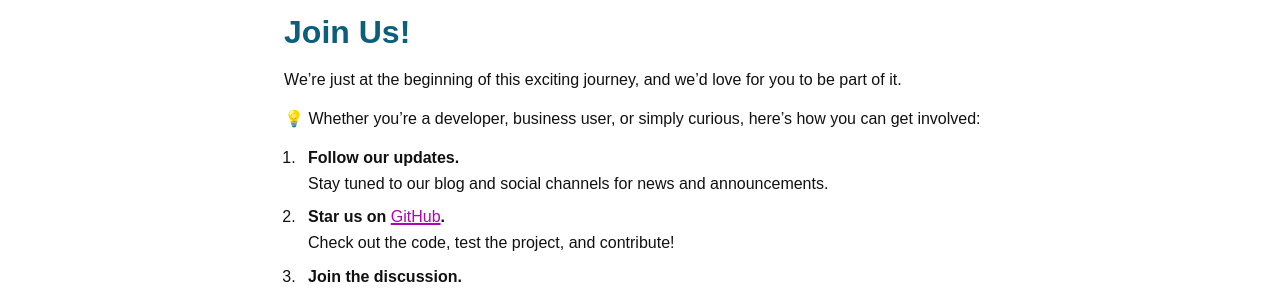
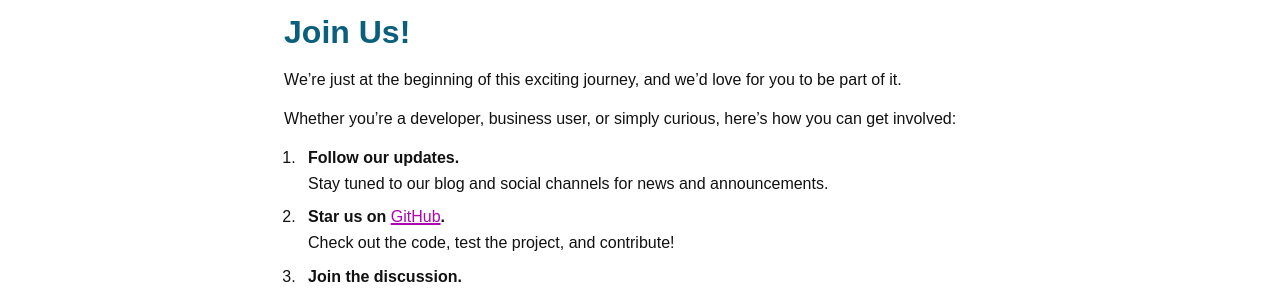
Before and after one commit to operaton/operaton.org, a Jekyll site: the page built from _posts/2024-12-10-hello-world-from-the-operaton-project.md, in a window 1280 px wide. Shown: the part 1248-1541 px from the top of the page. Built offline with Jekyll 4.4.1, drawn with Linux system fonts in a browser that asks for light colours.

```diff
--- a/_posts/2024-12-10-hello-world-from-the-operaton-project.md
+++ b/_posts/2024-12-10-hello-world-from-the-operaton-project.md
@@ -35,7 +35,7 @@ Operaton is more than just a fork—it’s a fresh start.
 
 We’re just at the beginning of this exciting journey, and we’d love for you to be part of it.
 
-💡 Whether you’re a developer, business user, or simply curious, here’s how you can get involved:
+Whether you’re a developer, business user, or simply curious, here’s how you can get involved:
 
 1. **Follow our updates.**
    Stay tuned to our blog and social channels for news and announcements.
```
